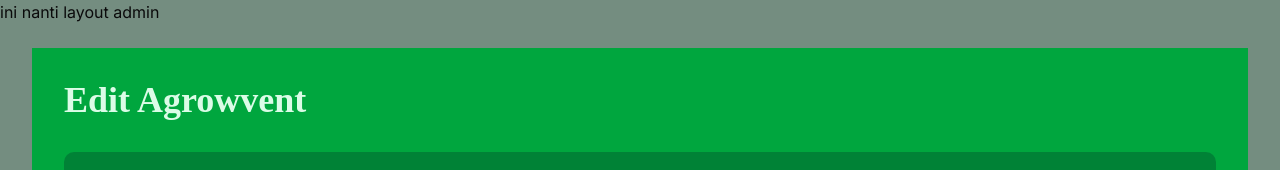
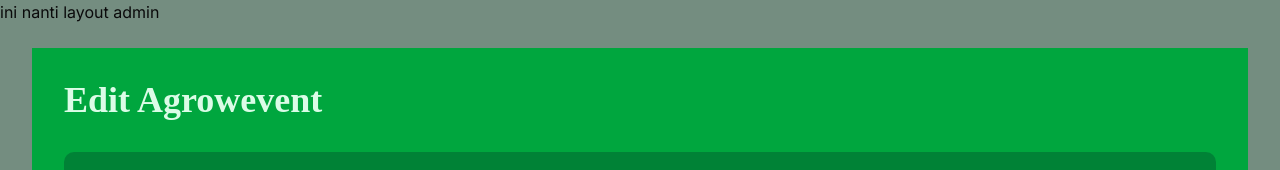
Before and after one commit to mamelilea/agrowtify-web, a Next.js app: page /admin/events in a window 1280 px wide. Shown: the top 170 px of the page. Built offline with nearby package versions, Linux system fonts and the light colour scheme; no server answers; a web font is replaced by a local one.

Commit message:
fix: fix error type

```diff
--- a/src/app/admin/(admin_pages)/events/page.tsx
+++ b/src/app/admin/(admin_pages)/events/page.tsx
@@ -1,7 +1,7 @@
 // src/app/admin/(admin_pages)/event/page.tsx
 import { Calendar, Clock, MapPin, Plus } from 'lucide-react';
 
-export default function EditAgrowventPage() {
+export default function EditAgroweventPage() {
   const events = Array(2).fill({
     title: "Lorem ipsum non",
     description: "Lorem ipsum felis placerat massa nunc elementum eget blandit diam nibh adipiscing eu ut pharetra id at risus amet magna amet interdum sollicitudin commodo consectetur maecenas at elit a mattis.",
@@ -16,7 +16,7 @@ export default function EditAgrowventPage() {
       <div className="max-w-6xl mx-auto">
         {/* Header */}
         <h1 className="text-4xl font-bold text-green-100 mb-8" style={{ fontFamily: 'serif' }}>
-          Edit Agrowvent
+          Edit Agrowevent
         </h1>
 
         {/* Events List */}
--- a/src/components/layouts/Footer.tsx
+++ b/src/components/layouts/Footer.tsx
@@ -55,7 +55,7 @@ export default function Footer() {
               <a href="#">Agrowguide</a>
             </li>
             <li>
-              <a href="#">Agrowvent</a>
+              <a href="#">Agrowevent</a>
             </li>
             <li>
               <a href="#">Agrowcare</a>
--- a/src/components/sections/home/AboutSection.tsx
+++ b/src/components/sections/home/AboutSection.tsx
@@ -42,7 +42,7 @@ export default function AboutSection() {
                   <img src="/assets/icons/home/daun-home.png" alt="" />
                 </span>
                 <p>
-                  Agrowvent memberikan informasi event seputar perawatan tanaman
+                  Agrowevent memberikan informasi event seputar perawatan tanaman
                   dan lahan.
                 </p>
               </li>
--- a/src/components/sections/home/AgroweventPreviewSection.tsx
+++ b/src/components/sections/home/AgroweventPreviewSection.tsx
@@ -27,7 +27,7 @@ interface Event {
   createdBy: { name?: string | null; id: string };
 }
 
-export default function AgrowventPreviewSection() {
+export default function AgroweventPreviewSection() {
   const [events, setEvents] = useState<Event[]>([]);
   const [currentEventIndex, setCurrentEventIndex] = useState(0);
   const [loading, setLoading] = useState(true);
@@ -127,7 +127,7 @@ export default function AgrowventPreviewSection() {
         <div className="w-[80%] mx-auto space-y-20">
           <div className="flex justify-between items-center">
             <h2 className="text-5xl font-platypi font-extrabold text-primary-500">
-              Ikuti event menarik di AgrowVent!
+              Ikuti event menarik di Agrowevent!
             </h2>
           </div>
           <div className="flex justify-center">
@@ -188,7 +188,7 @@ export default function AgrowventPreviewSection() {
       <div className="w-[80%] mx-auto space-y-20">
         <div className="flex justify-between items-center">
           <h2 className="text-5xl font-platypi font-extrabold text-primary-500">
-            Ikuti event menarik di AgrowVent!
+            Ikuti event menarik di Agrowevent!
           </h2>
 
           <Button className="bg-primary-200 text-white px-6 py-2 rounded-md hover:bg-primary-500 transition-colors mt-3">
--- a/src/components/sections/home/ListFeatureSection.tsx
+++ b/src/components/sections/home/ListFeatureSection.tsx
@@ -8,7 +8,7 @@ export default function ListFeatureSection() {
           Dapatkan dukungan perawatan tanaman dan lahan anda melalui fitur kami
         </h1>
         <h6 className="font-medium text-center">
-          Agrowtify menghadirkan fitur Agrowguide, Agrowvent, dan Agrowcare
+          Agrowtify menghadirkan fitur Agrowguide, Agrowevent, dan Agrowcare
         </h6>
         <div className="grid grid-cols-2 gap-5 max-w-4xl">
           <img src="/assets/images/home/card-journaling.png" alt="card" />
```
